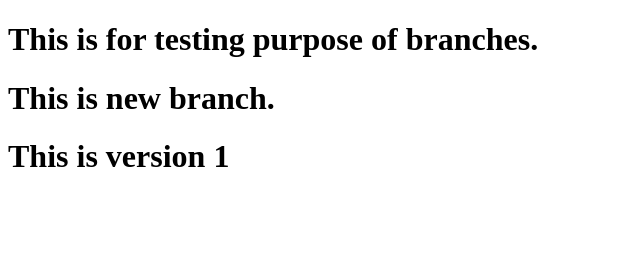
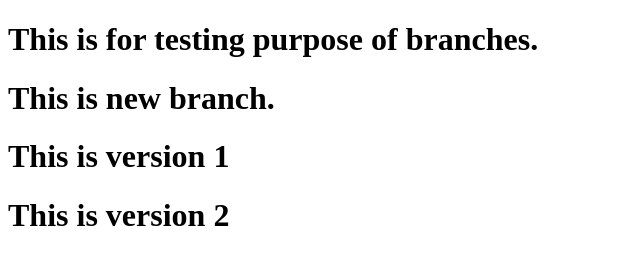
Before and after one commit to uc-vrm/vs-testing2, a plain HTML site: page index.html in a window 1280 px wide. Shown: the whole page, without its empty margins (0-640 px from the left). Drawn offline with Linux system fonts and the light colour scheme.

Commit message:
version 2

```diff
--- a/index.html
+++ b/index.html
@@ -10,5 +10,6 @@
     <h1>This is for testing purpose of branches.</h1>
     <h1>This is new branch.</h1>
     <h1>This is version 1</h1>
+    <h1>This is version 2</h1>
 </body>
 </html>
```
